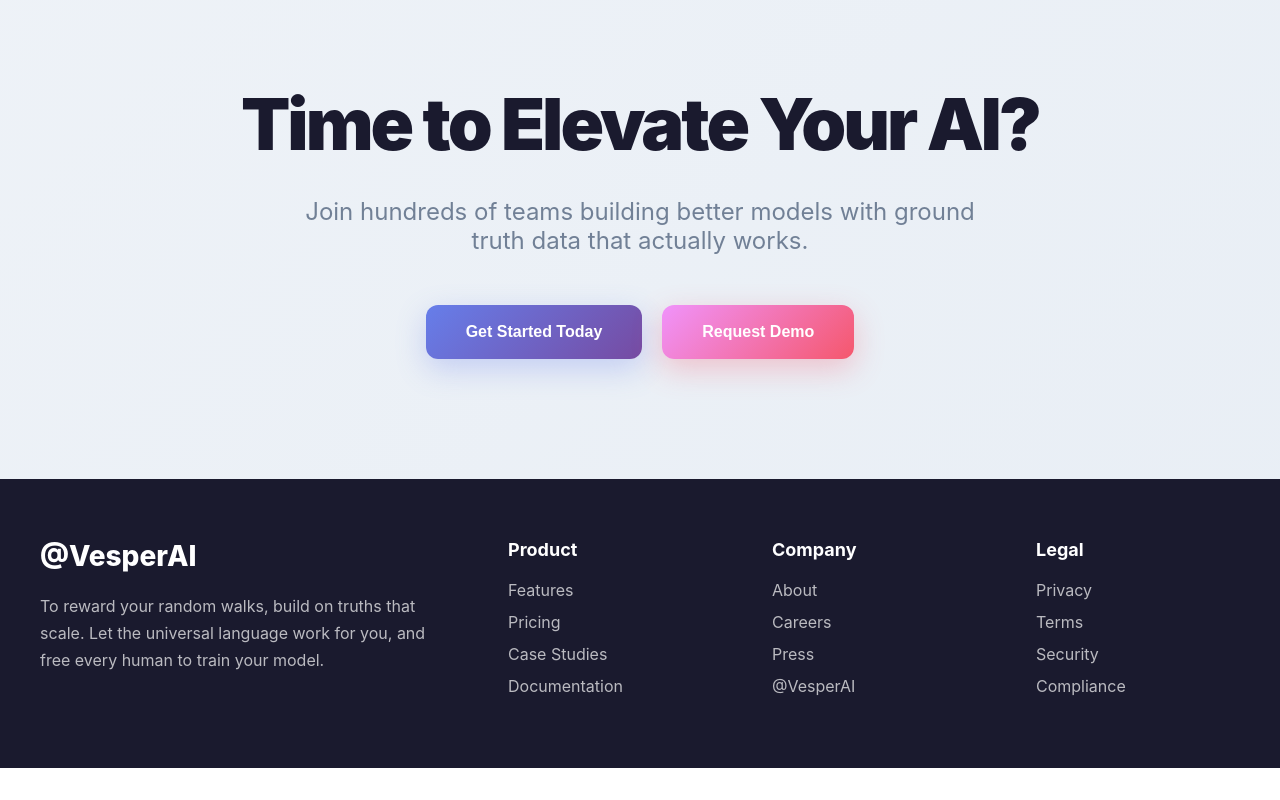
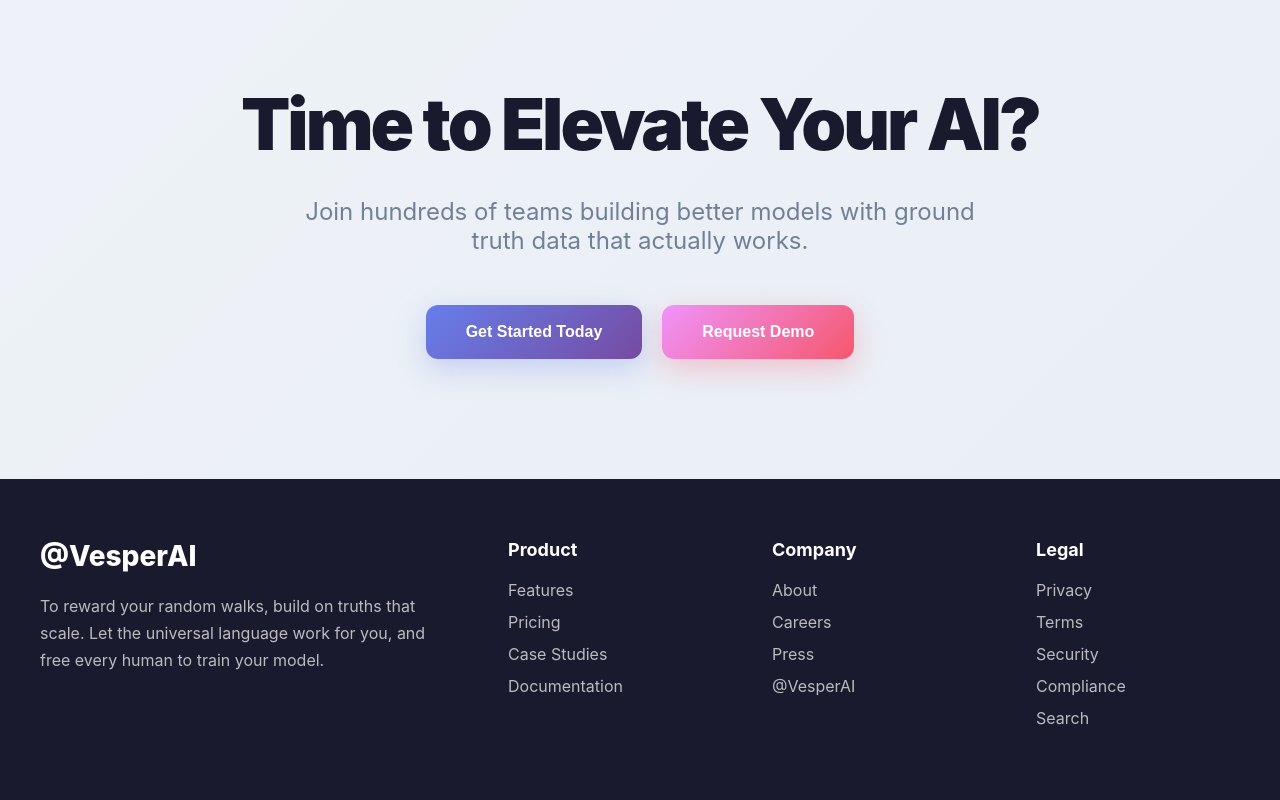
Before and after one commit to AfricaMediaGraphics/ve, a website: page public/index.html in a window 1280 px wide. Shown: the part 2724-3524 px from the top of the page. Before the commit the page ends 3492 px from the top, so only its background shows below. Drawn offline with Linux system fonts and the light colour scheme.

Commit message:
index modifx

```diff
--- a/public/index.html
+++ b/public/index.html
@@ -692,6 +692,8 @@
                         <li><a href="#">Terms</a></li>
                         <li><a href="#">Security</a></li>
                         <li><a href="#">Compliance</a></li>
+                        <li><a href="search.html">Search</a></li>
+
                     </ul>
                 </div>
             </div>
```
